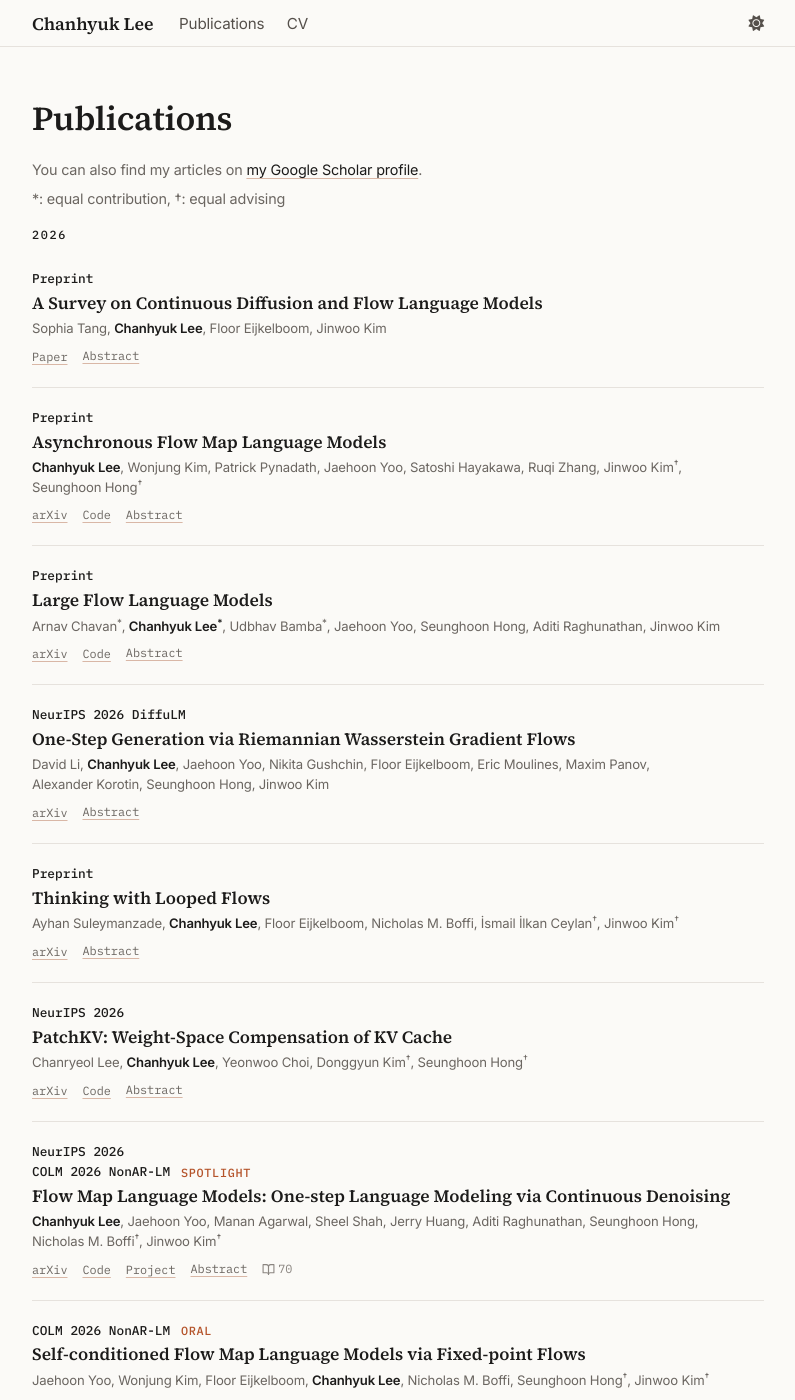
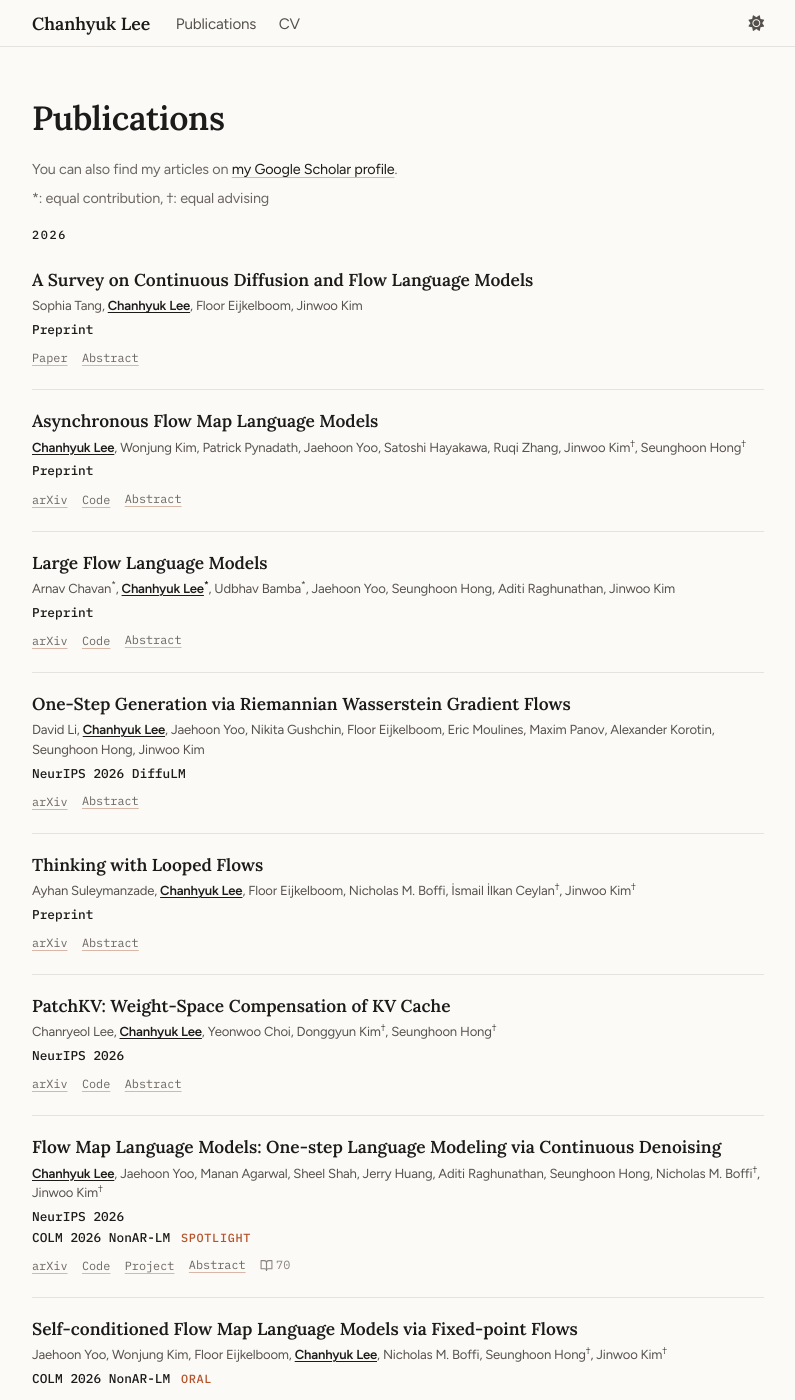
Before and after one commit to david3684/david3684.github.io, a Jekyll site: the page built from _pages/publications.html, in a window 1280 px wide and 1400 px high. Shown: the whole window, without its empty margins (242-1037 px from the left). Built offline with Jekyll 4.4.1, drawn with Linux system fonts in a browser that asks for light colours; some of the changed text lies outside the part shown.

Commit message:
Venue under authors, Figtree and Lora fonts, deeper dark background, underline own name
Co-Authored-By: Claude Fable 5.2 <noreply@anthropic.com>

```diff
--- a/_includes/head/custom.html
+++ b/_includes/head/custom.html
@@ -11,7 +11,7 @@
 <link rel="stylesheet" href="{{ base_path }}/assets/css/academicons.css"/>
 <link rel="preconnect" href="https://fonts.googleapis.com"/>
 <link rel="preconnect" href="https://fonts.gstatic.com" crossorigin/>
-<link rel="stylesheet" href="https://fonts.googleapis.com/css2?family=IBM+Plex+Mono:wght@400;500&family=Inter:wght@400;500;600;700&family=Source+Serif+4:ital,opsz,wght@0,8..60,400;0,8..60,600;1,8..60,400&display=swap"/>
+<link rel="stylesheet" href="https://fonts.googleapis.com/css2?family=IBM+Plex+Mono:wght@400;500&family=Figtree:ital,wght@0,400..700;1,400..600&family=Lora:ital,wght@0,400;0,600;1,400&display=swap"/>
 
 
 <!-- Support for MatJax -->
--- a/_includes/pub-item.html
+++ b/_includes/pub-item.html
@@ -3,18 +3,6 @@
 {% endcomment %}
 {% assign pub = include.pub %}
 <div class="publication-item"{% if pub.arxiv_id %} data-arxiv-id="{{ pub.arxiv_id }}"{% endif %}>
-  {% comment %} margin column: where it appeared {% endcomment %}
-  <div class="pub-meta">
-    {% if pub.venue_full or pub.venue_abbr %}
-    {% comment %} a workshop-only paper names the workshop right after the venue; a second venue goes on its own line {% endcomment %}
-    <span class="pub-meta-line pub-meta-line--venue">{{ pub.venue_abbr | default: pub.venue_full }} {{ pub.date | date: "%Y" }}{% if pub.workshop and pub.workshop_venue_abbr == nil %} {{ pub.workshop | remove: " Workshop" }}{% endif %}</span>
-    {% if pub.workshop_venue_abbr %}<br><span class="pub-meta-line pub-meta-line--venue">{{ pub.workshop_venue_abbr }} {{ pub.workshop_venue_year }} {{ pub.workshop | remove: " Workshop" }}</span>{% endif %}
-    {% if pub.award %}<span class="pub-award-label">{{ pub.award }}</span>{% endif %}
-    {% elsif pub.venue %}
-    <span class="pub-meta-line pub-meta-line--venue">{{ pub.venue }}</span>
-    {% endif %}
-  </div>
-
   <div class="pub-content">
     <div class="pub-title">{{ pub.title }}</div>
 
@@ -25,6 +13,18 @@
     {% if pub.note %}
     <div class="pub-note">{{ pub.note }}</div>
     {% endif %}
+
+    {% comment %} where it appeared, under the authors {% endcomment %}
+    <div class="pub-meta">
+      {% if pub.venue_full or pub.venue_abbr %}
+      {% comment %} a workshop-only paper names the workshop right after the venue; a second venue goes on its own line {% endcomment %}
+      <span class="pub-meta-line pub-meta-line--venue">{{ pub.venue_abbr | default: pub.venue_full }} {{ pub.date | date: "%Y" }}{% if pub.workshop and pub.workshop_venue_abbr == nil %} {{ pub.workshop | remove: " Workshop" }}{% endif %}</span>
+      {% if pub.workshop_venue_abbr %}<br><span class="pub-meta-line pub-meta-line--venue">{{ pub.workshop_venue_abbr }} {{ pub.workshop_venue_year }} {{ pub.workshop | remove: " Workshop" }}</span>{% endif %}
+      {% if pub.award %}<span class="pub-award-label">{{ pub.award }}</span>{% endif %}
+      {% elsif pub.venue %}
+      <span class="pub-meta-line pub-meta-line--venue">{{ pub.venue }}</span>
+      {% endif %}
+    </div>
 
     <div class="pub-links">
       {% if pub.arxiv %}<a href="{{ pub.arxiv }}">arXiv</a>{% endif %}
--- a/_sass/layout/_redesign.scss
+++ b/_sass/layout/_redesign.scss
@@ -14,8 +14,8 @@
    Sections are separated by space, not rules. One accent color.
    ========================================================================== */
 
-$rd-serif: "Source Serif 4", Charter, Georgia, "Times New Roman", serif;
-$rd-sans: "Inter", $sans-serif;
+$rd-serif: "Lora", Charter, Georgia, "Times New Roman", serif;
+$rd-sans: "Figtree", $sans-serif;
 $rd-mono: "IBM Plex Mono", ui-monospace, "SF Mono", Menlo, Consolas, monospace;
 $rd-width: 780px;
 $rd-gutter: 7.6rem;      // margin column width
@@ -31,15 +31,22 @@ $rd-narrow: 600px;       // below this the margin column stacks above content
   --global-masthead-link-color: #55504b;
   --global-masthead-link-color-hover: #1c1b1a;
   --rd-muted: #6b6661;
+  --rd-author: #57524d;
   --rd-accent: #b4532a;
   --rd-underline: #d9b7a6;
 }
 
 html[data-theme="dark"] {
-  --global-border-color: #3a3835;
+  --global-base-color: #131211;
+  --global-bg-color: #131211;
+  --global-footer-bg-color: #131211;
+  --global-text-color: #ece8e3;
+  --global-text-color-light: #8f8a85;
+  --global-border-color: #2b2927;
   --global-masthead-link-color: #b8b3ad;
-  --global-masthead-link-color-hover: #e8e3de;
-  --rd-muted: #a8a39e;
+  --global-masthead-link-color-hover: #ece8e3;
+  --rd-muted: #a5a09b;
+  --rd-author: #bab5b0;
   --rd-accent: #e0956f;
   --rd-underline: #7a5646;
 }
@@ -416,7 +423,7 @@ body {
 }
 
 .publication-item {
-  /* venue sits on its own line above the title */
+  /* one full-width block: title, authors, venue, links */
   display: block;
   margin: 0;
   padding: 1.25rem 0;
@@ -433,7 +440,7 @@ body {
 
 .pub-meta {
   @include rd-meta;
-  margin-bottom: 0.15rem;
+  margin: 0.1rem 0 0.3rem;
 
   .pub-meta-line {
     display: inline;
@@ -462,13 +469,15 @@ body {
   font-size: 0.82rem;
   line-height: 1.5;
   margin-bottom: 0.25rem;
-  color: var(--rd-muted);
+  color: var(--rd-author);
 
-  /* my own name is wrapped in <u> in the front matter: bold, no underline */
+  /* my own name is wrapped in <u> in the front matter: bold and underlined */
   u {
     font-weight: 600;
     color: var(--global-text-color);
-    text-decoration: none;
+    text-decoration: underline;
+    text-decoration-thickness: 1px;
+    text-underline-offset: 0.18em;
     border-bottom: none;
   }
 
```
